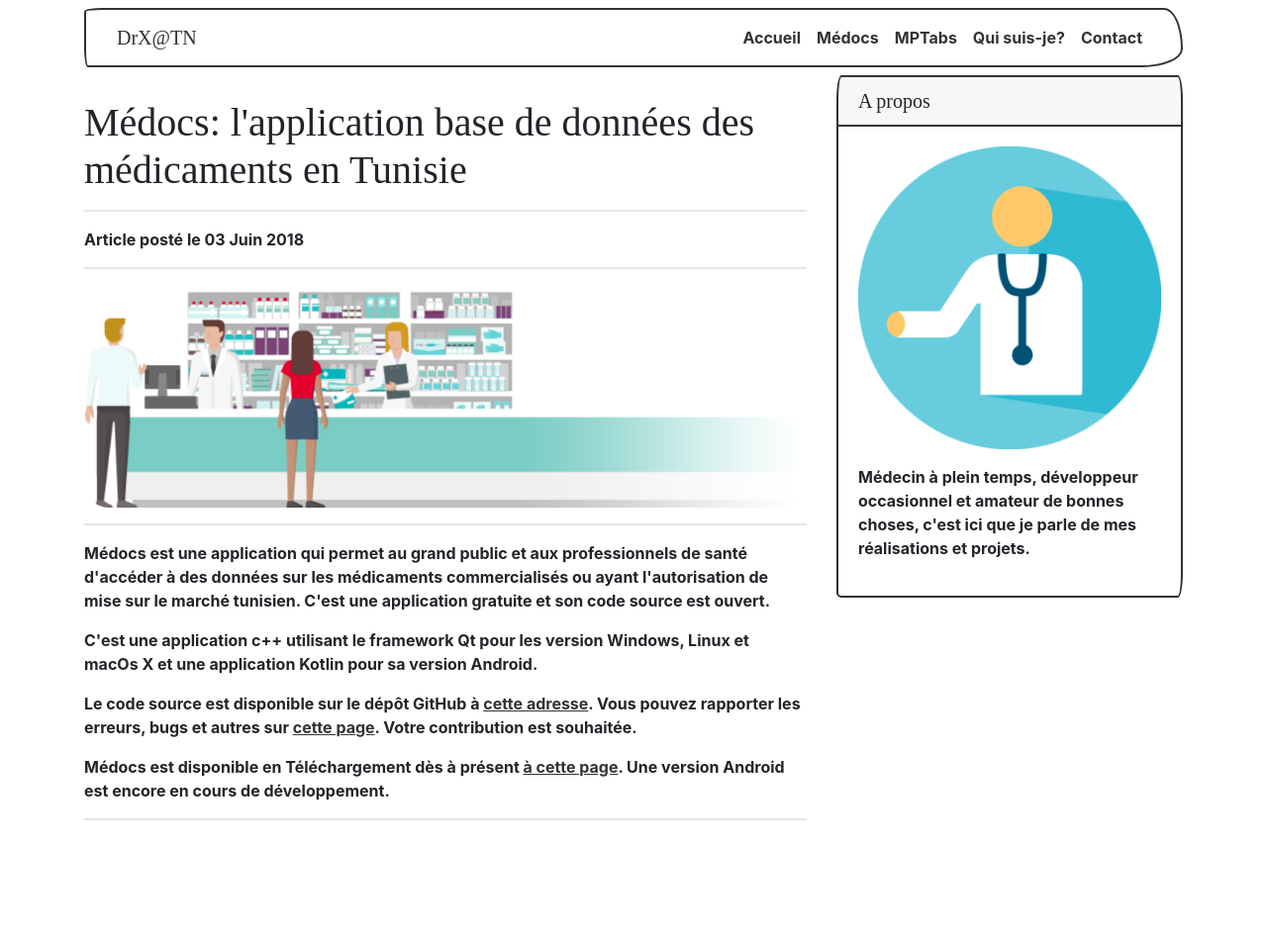
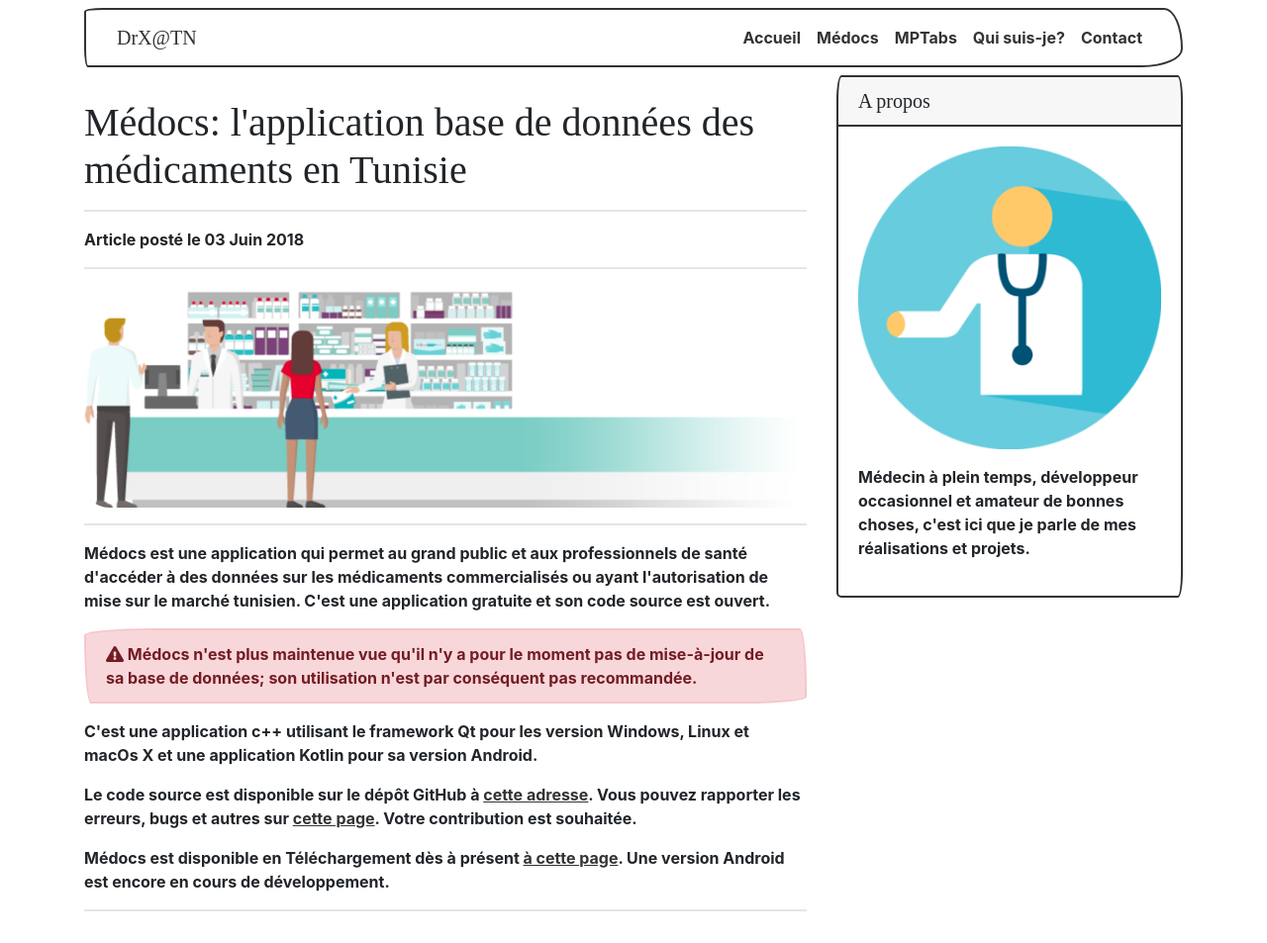
Before and after one commit to drx-tn/drx-tn.github.io, a Jekyll site: the page built from _posts/2018-06-03-medocs-application-base-de-données-des-médicaments-en-Tunisie-annonce.html, in a window 1280 px wide. Shown: the whole page at 99% size. Built offline with Jekyll 4.4.1, drawn with Linux system fonts in a browser that asks for light colours; nearby versions of some CDN libraries; some web fonts are replaced; comment, search, counter and statistics services are not loaded; before the commit the page ends 900 px from its top, so only the background shows below that.

Commit message:
Arrêt du développement de Médocs

```diff
--- a/_posts/2018-06-03-medocs-application-base-de-données-des-médicaments-en-Tunisie-annonce.html
+++ b/_posts/2018-06-03-medocs-application-base-de-données-des-médicaments-en-Tunisie-annonce.html
@@ -7,9 +7,11 @@
 img: officine.png
 comments: true
 excerpt_separator: <!--more-->
+font_awesome: true
 ---
 <p>Médocs est une application qui permet au grand public et aux professionnels de santé d'accéder à des données sur les médicaments commercialisés ou ayant l'autorisation de mise sur le marché tunisien. C'est une application gratuite et son code source est ouvert.</p>
 <!--more-->
+<div class="alert alert-danger"><i class="fas fa-exclamation-triangle"></i> Médocs n'est plus maintenue vue qu'il n'y a pour le moment pas de mise-à-jour de sa base de données; son utilisation n'est par conséquent pas recommandée.</div>
 <p>C'est une application c++ utilisant le framework Qt pour les version Windows, Linux et macOs X et une application Kotlin pour sa version Android.</p>
 <p>Le code source est disponible sur le dépôt GitHub à <a href="https://github.com/drx-tn/medocs" target="_blank">cette adresse</a>. Vous pouvez rapporter les erreurs, bugs et autres sur <a href="https://github.com/drx-tn/medocs/issues" target="_blank">cette page</a>. Votre contribution est souhaitée.</p>
 <p>Médocs est disponible en Téléchargement dès à présent <a href="/medocs">à cette page</a>. Une version Android est encore en cours de développement.</p>
--- a/medocs.html
+++ b/medocs.html
@@ -14,6 +14,7 @@
 <div class="jumbotron">
   <h1 class="display-4">Médocs <p class="lead">Application base de données des médicaments en Tunisie</p></h1>
 </div>
+<div class="alert alert-danger"><i class="fas fa-exclamation-triangle"></i> Médocs n'est plus maintenue vue qu'il n'y a pour le moment pas de mise-à-jour de sa base de données; son utilisation n'est par conséquent pas recommandée.</div>
 <h2>A propos :</h2>
 <p>Médocs est une application qui permet au grand public et aux professionnels de santé d'accéder à des données sur les médicaments commercialisés ou ayant l'autorisation de mise sur le marché tunisien. C'est une application gratuite et son code source est ouvert.</p>
 <div class="alert alert-info"><i class="fas fa-info-circle"></i> Retrouvez le code source de l'application Médocs ainsi que les instructions pour la compiler à partir de la source sur <a href="https://github.com/drx-tn/medocs" target="_blank">ce dépôt GitHub</a>.</div>
```
